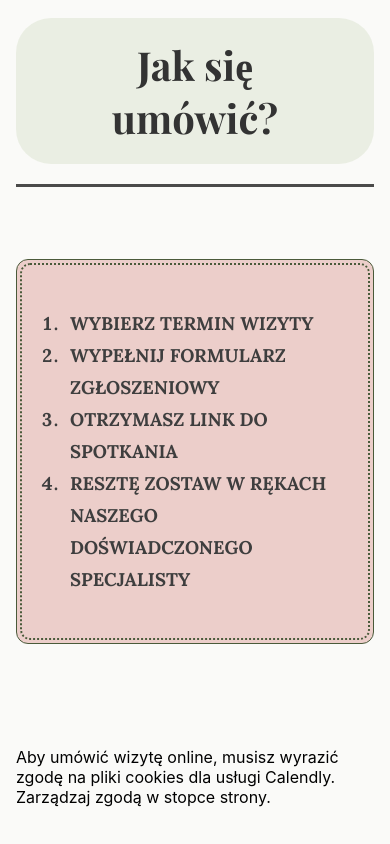
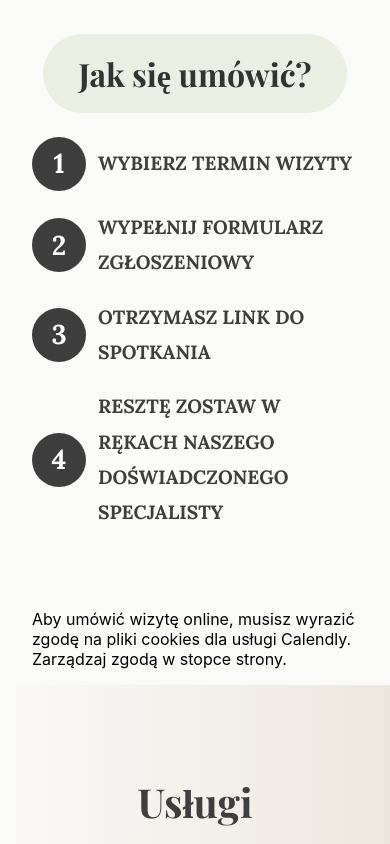
Before and after one commit to mova-logopeda/mova-website, a React (Create React App) app: page / in a window 390 px wide. Shown: the part 2000-2844 px from the top of the page. Built offline with nearby package versions, Linux system fonts and the light colour scheme; a web font is replaced by a local one.

Commit message:
feat:new booking section design

```diff
--- a/src/pages/main-page/components/ArticlesSection/ArticlesSection.css
+++ b/src/pages/main-page/components/ArticlesSection/ArticlesSection.css
@@ -11,7 +11,7 @@
 .articles-heading {
   font-size: 3rem;
   font-weight: bold;
-  background-color: rgba(211, 220, 195, 0.4);
+  /* background-color: rgba(211, 220, 195, 0.4); */
   padding: 0.5rem 5rem;
   border-radius: 25px;
   text-align: center;
--- a/src/pages/main-page/components/BookingSection/BookingSection.css
+++ b/src/pages/main-page/components/BookingSection/BookingSection.css
@@ -1,31 +1,20 @@
 .booking-section {
   background-color: #fafaf8;
-  height: 110vh;
-  box-sizing: border-box;
-  padding: 3rem 2rem;
+  padding: 3rem 2rem 0 2rem;
   display: flex;
   flex-direction: column;
-  max-height: 700px;
-}
-
-.booking-header-wrapper {
-  width: 100%;
-  display: flex;
-  justify-content: center;
-  margin-bottom: 2rem;
-  padding-bottom: 20px;
-  border-bottom: 3px solid #4a4a4a;
 }
 
 .booking-header {
   background-color: rgba(211, 220, 195, 0.4);
-  padding: 20px 40px;
-  border-radius: 35px;
+  padding: 18px 35px;
+  border-radius: 40px; /* bardziej zaokrąglone */
+  margin-bottom: 1.5rem;
   display: inline-block;
 }
 
 .booking-header h2 {
-  font-size: 3rem;
+  font-size: 2.5rem;
   color: #333333;
   font-family: 'Playfair Display', serif;
   margin: 0;
@@ -34,133 +23,106 @@
 
 .booking-content {
   display: flex;
+  align-items: flex-start;
+  justify-content: center;
+  gap: 25px; /* bliżej siebie */
+  max-width: 1100px;
+  margin: 0 auto;
+}
+
+.booking-left-side {
   flex: 1;
-  align-items: flex-start;
-  justify-content: space-between;
-  padding-top: 40px;
+  max-width: 40%;
+}
+
+.booking-text-wrapper {
+  border-radius: 12px;
+  padding: 0; /* bez dodatkowego tła */
+  background: none; /* usunięcie koloru tła */
+}
+
+.booking-text {
+  padding: 0;
+}
+
+.booking-text ol {
+  list-style: none;
+  padding: 0;
+  margin: 0;
+  font-size: 1.5rem; /* większa czcionka */
+  font-family: 'Lora', serif;
+  color: #3e3e3e;
+  line-height: 2.2rem;
+  font-weight: bold;
+  text-transform: uppercase;
+}
+
+.booking-text li {
+  display: flex;
+  align-items: center;
+  margin-bottom: 1.2rem;
 
 }
 
-.booking-text-wrapper {
-  flex-basis: 40%;
-  max-width: 40%;
-  border: 1px solid #4a5a3a;
-  border-radius: 12px;
-  padding: 3px;
+.step-number {
+  display: inline-flex;
+  align-items: center;
+  justify-content: center;
+  width: 54px;
+  height: 54px;
+  border-radius: 50%;
+  background-color: #3e3e3e; /* taki sam jak tekst */
+  color: #fff;
+  font-size: 1.7rem;
+  margin-right: 12px;
+  flex-shrink: 0;
+}
+
+.calendly-container {
+  flex: 1.3;
   display: flex;
   align-items: center;
   justify-content: center;
-  height: auto;
-  background-color: #dea39c7e;
 }
 
-.booking-text {
-  border: 2px dotted #4a5a3a;
-  border-radius: 10px;
-  padding: 2rem;
-  display: flex;
-  align-items: center;
-  justify-content: flex-start;
-  height: 100%;
-}
-
-.booking-text ol {
-
-  padding-left: 1.5rem;
-  font-size: 1.5rem;
-  font-family: 'Lora' , serif;
-  color: #3e3e3e;
-  line-height: 2rem;
-  text-transform:uppercase;
-  font-weight: bold;
-}
-
-.calendly-container {
-  flex-basis: 65%;
-  width: 65%;
-  display: flex;
-  align-items: center;
-  justify-content: center;
-  height: 90%;
-}
-.calendly-container InlineWidget {
+.calendly-inline-widget {
   width: 100%;
-  height: 100%;
 }
 
 .calendly-container iframe {
   width: 100% !important;
-  height: 70% !important;
+  height: 500px !important; /* niższe */
   border: none;
 }
-.calendly-inline-widget {
-  width: 100%;
-  height: 100%;
-}
 
-@media (max-width: 1200px) {
-  .booking-text-wrapper {
-    flex-basis: 35%;
+/* -------- Responsywność -------- */
+@media (max-width: 992px) {
+  .booking-content {
+    flex-direction: column;
+    align-items: center;
+    gap: 20px;
   }
 
-  .calendly-container {
-  flex-basis: 60%;
-  padding-top: 25px;
-  }
-
-  .booking-content {
-    gap:30px
+  .booking-left-side {
+    max-width: 100%;
+    text-align: center;
   }
 
   .booking-text ol {
-     font-size: 1.3rem;
-  }
-
-}
-
-@media (max-width: 768px) {
-  .booking-section {
-    height: auto;
-    padding: 2rem 1rem;
-    max-height: none;
-
-  }
-
-  .booking-text ol {
-     font-size: 1.15rem;
-  }
-
-  .booking-header h2 {
-    font-size:2.5rem;
-  }
-
-  .booking-content {
-    flex-direction: column;
-  }
-
-  .booking-text {
-    width: auto;
-    max-width: 100%;
-    padding: 1.5rem;
-  }
-  .booking-text-wrapper {
-    max-width: none ;
-  }
-
-  .calendly-inline-widget {
-    height:auto !important;
+    font-size: 1.2rem;
+    text-align: left;
   }
 
   .calendly-container {
     width: 100%;
-    margin-top: 2rem;
+    margin-top: 1.5rem;
   }
 
   .calendly-container iframe {
-    width: 100% !important;
-    height: 60vh !important;
+    height: 65vh !important;
   }
 
-
-
+  .booking-header h2 {
+    font-size: 2rem; /* mniejszy header na mobile */
+  }
 }
--- a/src/pages/main-page/components/BookingSection/BookingSection.jsx
+++ b/src/pages/main-page/components/BookingSection/BookingSection.jsx
@@ -22,20 +22,20 @@ const BookingSection = () => {
 
   return (
     <section className="booking-section" id="booking">
-      <div className="booking-header-wrapper">
+      <div className="booking-content">
+        <div className="booking-left-side">
           <div className="booking-header">
             <h2>Jak się umówić?</h2>
           </div>
-      </div>
-      <div className="booking-content">
-        <div className="booking-text-wrapper" data-aos="fade-up" >
+          <div className="booking-text-wrapper" data-aos="fade-up">
             <div className="booking-text">
               <ol>
-            <li>wybierz termin wizyty</li>
-            <li>wypełnij formularz zgłoszeniowy</li>
-            <li>otrzymasz link do spotkania</li>
-            <li>resztę zostaw w rękach naszego doświadczonego specjalisty</li>
+                <li><span className="step-number">1</span> wybierz termin wizyty</li>
+                <li><span className="step-number">2</span> wypełnij formularz zgłoszeniowy</li>
+                <li><span className="step-number">3</span> otrzymasz link do spotkania</li>
+                <li><span className="step-number">4</span> resztę zostaw w rękach naszego doświadczonego specjalisty</li>
               </ol>
+            </div>
           </div>
         </div>
 
--- a/src/pages/main-page/components/ServicesSection/ServicesSection.css
+++ b/src/pages/main-page/components/ServicesSection/ServicesSection.css
@@ -6,13 +6,13 @@
   justify-content: center;
   padding: 2rem;
   box-sizing: border-box;
-  background-color: #fafaf8;
+  background: linear-gradient(to right, #fafaf8, #d1bba550);
 }
 
 .services-title {
   font-size: 3rem;
   font-weight: bold;
-  background-color: rgba(211, 220, 195, 0.4);
+  /* background-color: rgba(211, 220, 195, 0.4); */
   padding: 0.5rem 5rem;
   border-radius: 25px;
   text-align: center;
```
Lines whose indentation alone changed are shown as unchanged.
